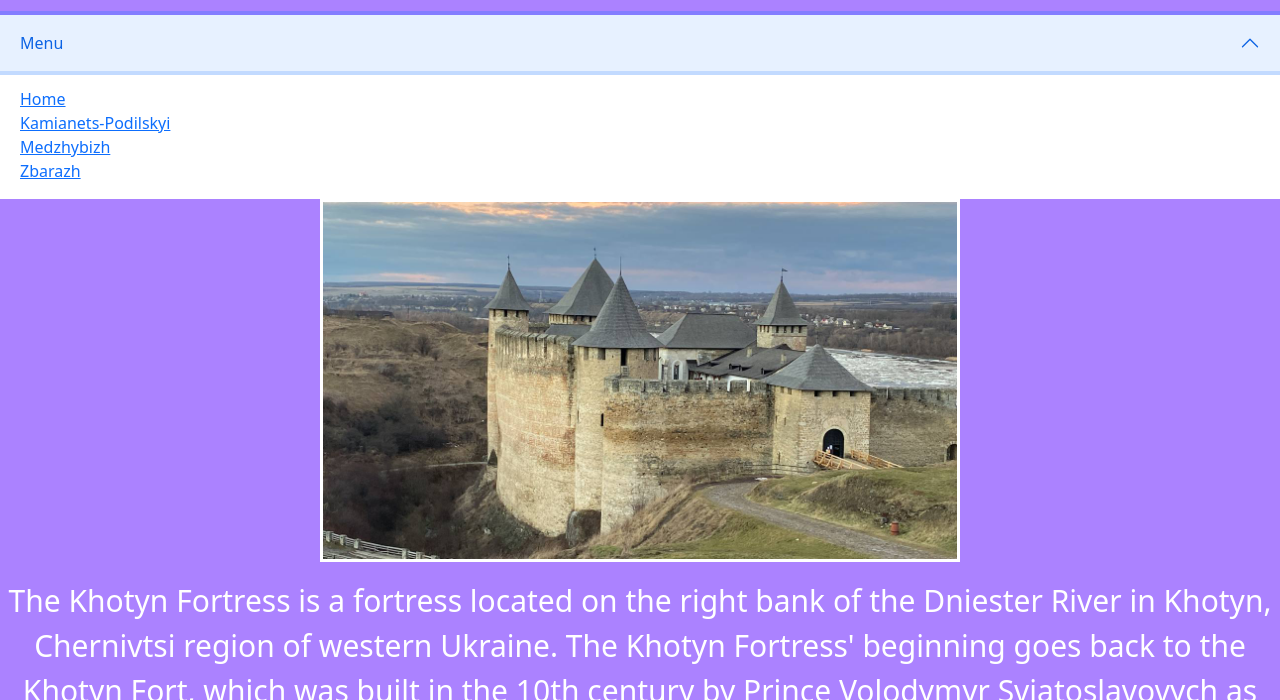
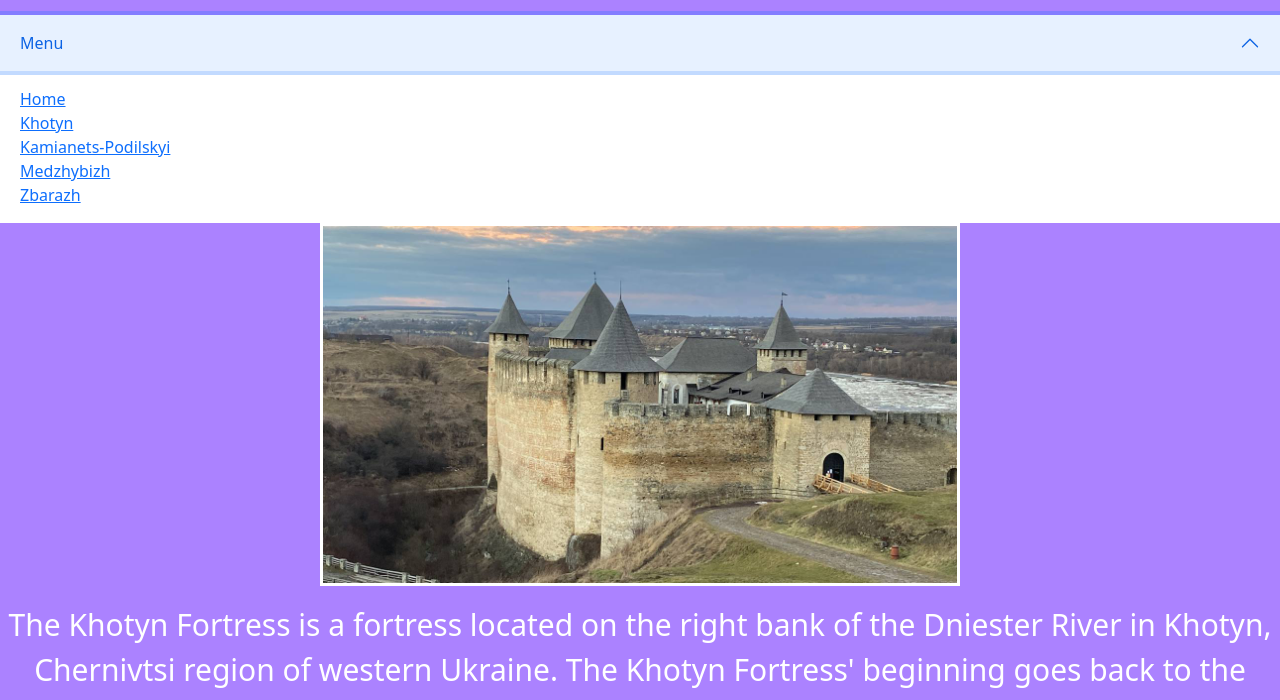
Before and after one commit to Inishche/Castles, a plain HTML site: page Castle_one.html in a window 1280 px wide. Both pictures are taken after a click on the button "Menu". Shown: the part 100-800 px from the top of the page. Drawn offline with nearby package versions, Linux system fonts and the light colour scheme.

Commit message:
Update Castle_one.html

```diff
--- a/Castle_one.html
+++ b/Castle_one.html
@@ -24,10 +24,11 @@
               <div id="flush-collapseOne" class="accordion-collapse collapse" aria-labelledby="flush-headingOne" data-bs-parent="#accordionFlushExample">
                 <div class="accordion-body">
                     <ul class="menu">
-                    <li><a href="https://inishche-code50-104261960-7v4x6ww46fwr4-8080.githubpreview.dev/index.html">Home</a></li>
-                    <li><a href="https://inishche-code50-104261960-7v4x6ww46fwr4-8080.githubpreview.dev/Castle_two.html">Kamianets-Podilskyi</a></li>
-                    <li><a href="https://inishche-code50-104261960-7v4x6ww46fwr4-8080.githubpreview.dev/Castle_three.html">Medzhybizh</a></li>
-                    <li><a href="https://inishche-code50-104261960-7v4x6ww46fwr4-8080.githubpreview.dev/Castle_four.html">Zbarazh</a></li>
+                    <li><a href="https://inishche.github.io/Castles/">Home</a></li>
+                    <li><a href="https://inishche.github.io/Castles//Castle_one.html">Khotyn</a></li>
+                    <li><a href="https://inishche.github.io/Castles/Castle_two.html">Kamianets-Podilskyi</a></li>
+                    <li><a href="https://inishche.github.io/Castles/Castle_three.html">Medzhybizh</a></li>
+                    <li><a href="https://inishche.github.io/Castles/Castle_four.html">Zbarazh</a></li>
                 </div>
               </div>
             </div>
```
